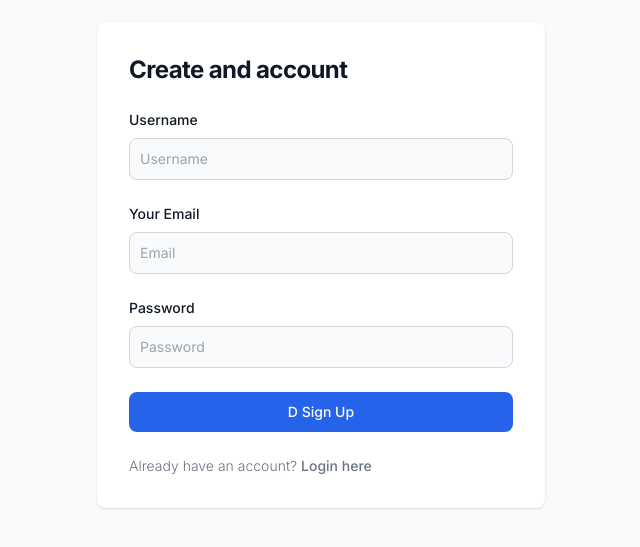
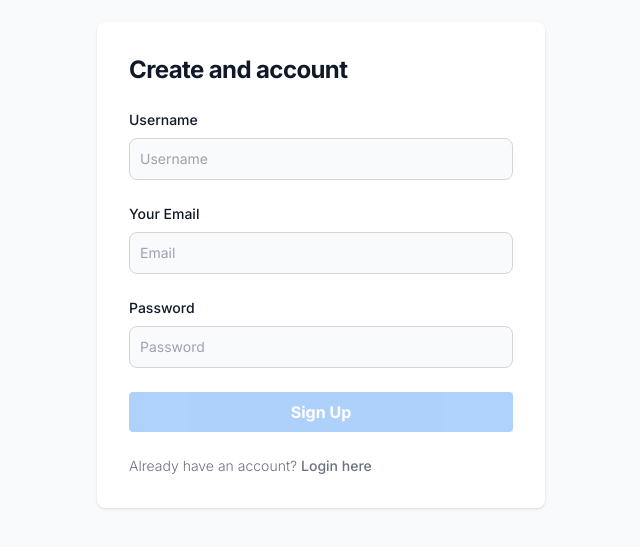
Before and after one commit to pras75299/nextjsAuthentication, a Next.js app: page /signup in a window 1280 px wide. Shown: the part 135-682 px from the top of the page, without its empty margins (319-959 px from the left). Built offline with nearby package versions, Linux system fonts and the light colour scheme.

Commit message:
add disable state of buttons in signup and login

```diff
--- a/src/app/login/page.tsx
+++ b/src/app/login/page.tsx
@@ -90,13 +90,24 @@ const LoginPage = () => {
                   />
                 </div>
 
+                {buttonDisabled ? (
+                  <button
+                    type="submit"
+                    disabled
+                    className="w-full bg-blue-400 text-white font-bold py-2 px-4 rounded opacity-50 cursor-not-allowed"
+                  >
+                    Login
+                  </button>
+                ) : (
                   <button
                     type="submit"
                     onClick={onLogin}
                     className="w-full text-white bg-blue-600 hover:bg-blue-700 focus:ring-4 focus:outline-none focus:ring-blue-300 font-medium rounded-lg text-sm px-5 py-2.5 text-center dark:bg-blue-600 dark:hover:bg-blue-700 dark:focus:ring-blue-800"
                   >
-                  {buttonDisabled ? "D Login" : "Login"}
+                    Login
                   </button>
+                )}
+
                 <p className="text-sm font-light text-gray-500 dark:text-gray-400">
                   {"Haven't registered yet?"}
                   <Link
--- a/src/app/signup/page.tsx
+++ b/src/app/signup/page.tsx
@@ -114,12 +114,24 @@ export default function SignupPage() {
                   />
                 </div>
 
-                <button
-                  onClick={onSignup}
-                  className="w-full text-white bg-blue-600 hover:bg-blue-700 focus:ring-4 focus:outline-none focus:ring-blue-300 font-medium rounded-lg text-sm px-5 py-2.5 text-center dark:bg-blue-600 dark:hover:bg-blue-700 dark:focus:ring-blue-800"
-                >
-                  {buttonDisabled ? "D Sign Up" : "Sign Up"}
-                </button>
+                {buttonDisabled ? (
+                  <button
+                    type="submit"
+                    disabled
+                    className="w-full bg-blue-400 text-white font-bold py-2 px-4 rounded opacity-50 cursor-not-allowed"
+                  >
+                    Sign Up
+                  </button>
+                ) : (
+                  <button
+                    type="submit"
+                    onClick={onSignup}
+                    className="w-full text-white bg-blue-600 hover:bg-blue-700 focus:ring-4 focus:outline-none focus:ring-blue-300 font-medium rounded-lg text-sm px-5 py-2.5 text-center dark:bg-blue-600 dark:hover:bg-blue-700 dark:focus:ring-blue-800"
+                  >
+                    Sign Up
+                  </button>
+                )}
+
                 <p className="text-sm font-light text-gray-500 dark:text-gray-400">
                   Already have an account?{" "}
                   <Link
```
Lines whose indentation alone changed are shown as unchanged.
